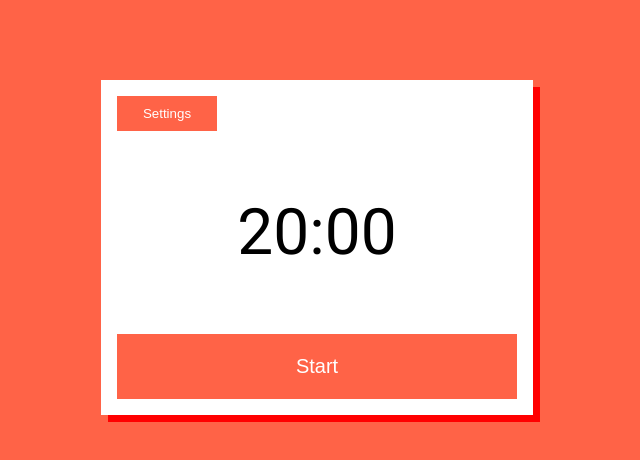
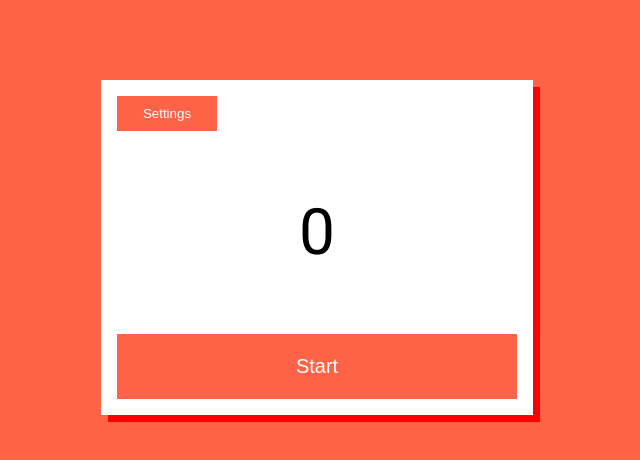
Before and after one commit to alightedlamp/pomodoro-clock, a React (Create React App) app: page / in a window 1280 px wide. Shown: the top 460 px of the page, without its empty margins (323-963 px from the left). Built offline with nearby package versions, Linux system fonts and the light colour scheme.

Commit message:
Update clock

```diff
--- a/package.json
+++ b/package.json
@@ -19,8 +19,5 @@
     "build": "npm run build-css && react-scripts build",
     "test": "react-scripts test --env=jsdom",
     "eject": "react-scripts eject"
-  },
-  "devDependencies": {
-    "babel-plugin-transform-decorators": "^6.24.1"
   }
 }
--- a/src/App.js
+++ b/src/App.js
@@ -20,16 +20,18 @@ class App extends Component {
     }
 
     this.startTimer = this.startTimer.bind(this);
+    this.decrement = this.decrement.bind(this);
   }
 
   startTimer() {
-    let timeRemaining = this.state.currentTimer;
-    let segment = this.state.segment;
+    let timeRemaining = this.state.length;
+    let segment = this.state.currentTimer.segment;
 
     if (this.state.timerOn === false) {
       let currentTimer = { timeRemaining, segment };
       let timerOn = true;
 
+      // Turns timer on
       this.setState({
         currentTimer,
         timerOn
@@ -37,11 +39,42 @@ class App extends Component {
     }
   }
 
+  decrement() {
+    const ticker = setInterval(() => {
+      let segment = this.state.currentTimer.segment;
+
+      let min = parseInt(this.state.currentTimer.timeRemaining.split(':')[0]);
+      let sec = parseInt(this.state.currentTimer.timeRemaining.split(':')[1]);
+
+      if (sec > 0) {
+        sec--;
+      }
+      else if (sec === 0) {
+        min--;
+        sec = 59;
+      }
+
+      if (min === 0 && sec === 0) {
+        clearInterval(ticker);
+      }
+
+      let newSegment = 0;
+      let timeRemaining = `${min}:${sec}`;
+      let currentTimer = {
+        timeRemaining,
+        segment: newSegment
+      }
+      this.setState({
+        currentTimer
+      });
+    }, 1000)
+  }
+
   render() {
     return (
       <div className="App">
         <TopBar />
-        <Pomodoro {...this.state} startTimer={this.startTimer} />
+        <Pomodoro {...this.state} startTimer={this.startTimer} decrement={this.decrement} />
         <Progress segments={this.state.totalSegments} />
       </div>
     );
--- a/src/components/Clock.js
+++ b/src/components/Clock.js
@@ -1,57 +1,16 @@
 import React from 'react';
 
 class Clock extends React.Component {
-  constructor(props) {
-    super(props);
-
-    this.length = this.props.length;
-    this.timerOn = this.props.timerOn;
-    this.currentTimer = this.props.currentTimer;
-
-    this.decrement = this.decrement.bind(this);
-  }
-
-  decrement() {
-    console.log('starting clock')
-    while (this.props.timerOn && this.currentTimer.timeRemaining > 0) {
-      setInterval(() => {
-        let timeRemaining = this.currentTimer.timeRemaining;
-        let segment = this.currentTimer.segment;
-
-        let min = this.currentTimer.timeRemaining.split(':')[0];
-        let sec = this.currentTimer.timeRemaining.split(':')[1];
-
-        if (sec > 0) sec--;
-        else if (sec === 0) sec = 59;
-
-        if (min > 0) min--;
-        if (min === 0 && sec === 0) {
-          // decrement segment and reset timer
-        }
-
-        let newSegment = 0;
-        let currentTimer = {
-          timeRemaining: `${min}:${sec}`,
-          segment: newSegment
-        }
-        this.setState({
-          currentTimer
-        });
-      }, 1000)
-    }
-  }
-
   componentDidUpdate(prevProps, prevState) {
-    console.log('start timer button clicked')
-    if (this.props.timerOn === true) {
-      this.decrement();
+    if (this.props.timerOn === true && this.props.length === this.props.currentTimer.timeRemaining) {
+      this.props.decrement();
     }
   }
 
   render() {
     return(
       <div className="clock">
-        {this.props.length}
+        {this.props.currentTimer.timeRemaining}
       </div>
       )
   }
--- a/src/components/Pomodoro.js
+++ b/src/components/Pomodoro.js
@@ -5,16 +5,13 @@ import Ticker from './Ticker';
 import Button from './Button';
 
 class Pomodoro extends React.Component {
-  constructor(props) {
-    super(props);
+  render() {
+    const currentTimer = this.props.currentTimer;
+    const length = this.props.length;
+    const timerOn = this.props.timerOn;
+    const startTimer = this.props.startTimer;
+    const decrement = this.props.decrement;
 
-    this.currentTimer = this.props.currentTimer;
-    this.length = this.props.length;
-    this.timerOn = this.props.timerOn;
-    this.startTimer = this.props.startTimer;
-  }
-
-  render() {
     const buttonText = this.timerOn ? 'Pause' : 'Start';
     const buttonStyle = {
       backgroundColor: 'tomato',
@@ -35,9 +32,9 @@ class Pomodoro extends React.Component {
 
     return(
       <div>
-        <Clock currentTimer={this.currentTimer} length={this.length} timerOn={this.timerOn}/>
-        <Ticker currentTimer={this.currentTimer} length={this.length}  timerOn={this.timerOn}/>
-        <Button text={buttonText} style={buttonStyle} action={this.startTimer} />
+        <Clock currentTimer={currentTimer} length={length} timerOn={timerOn} decrement={decrement} />
+        <Ticker currentTimer={currentTimer} length={length} timerOn={timerOn} />
+        <Button text={buttonText} style={buttonStyle} action={startTimer} />
       </div>
       )
   }
--- a/src/index.js
+++ b/src/index.js
@@ -1,7 +1,26 @@
+import { AppContainer } from 'react-hot-loader';
 import React from 'react';
 import ReactDOM from 'react-dom';
 import App from './App';
 import registerServiceWorker from './registerServiceWorker';
 
-ReactDOM.render(<App />, document.getElementById('root'));
+const rootEl = document.getElementById('root');
+
+ReactDOM.render(
+  <AppContainer>
+    <App />
+  </AppContainer>, rootEl
+);
+
+if (module.hot) {
+    module.hot.accept('./App', () => {
+        const NextApp = require('./App').default; // eslint-disable-line global-require
+        ReactDOM.render(
+            <AppContainer>
+                <NextApp />
+            </AppContainer>,
+            rootEl
+        );
+    });
+}
 registerServiceWorker();
```
